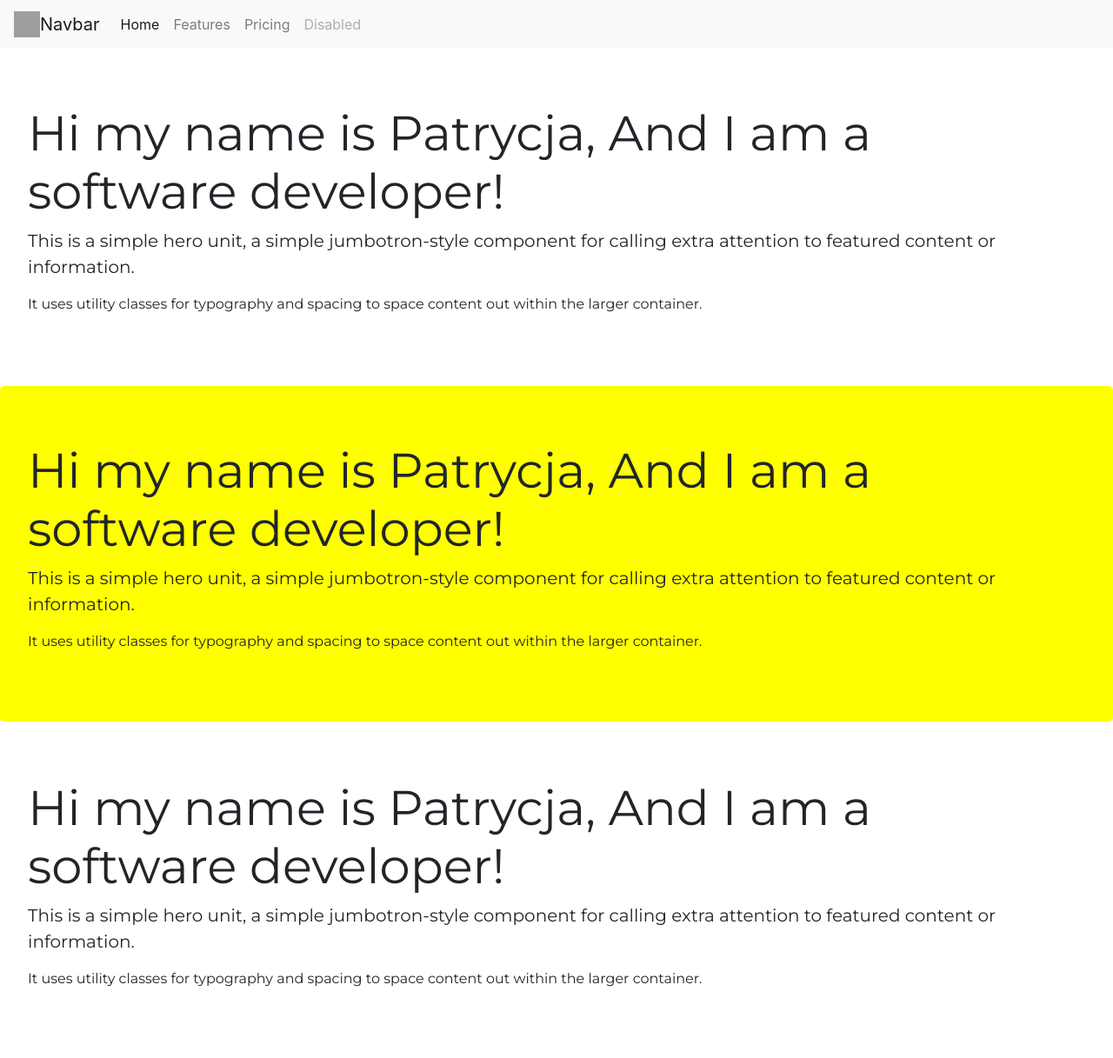
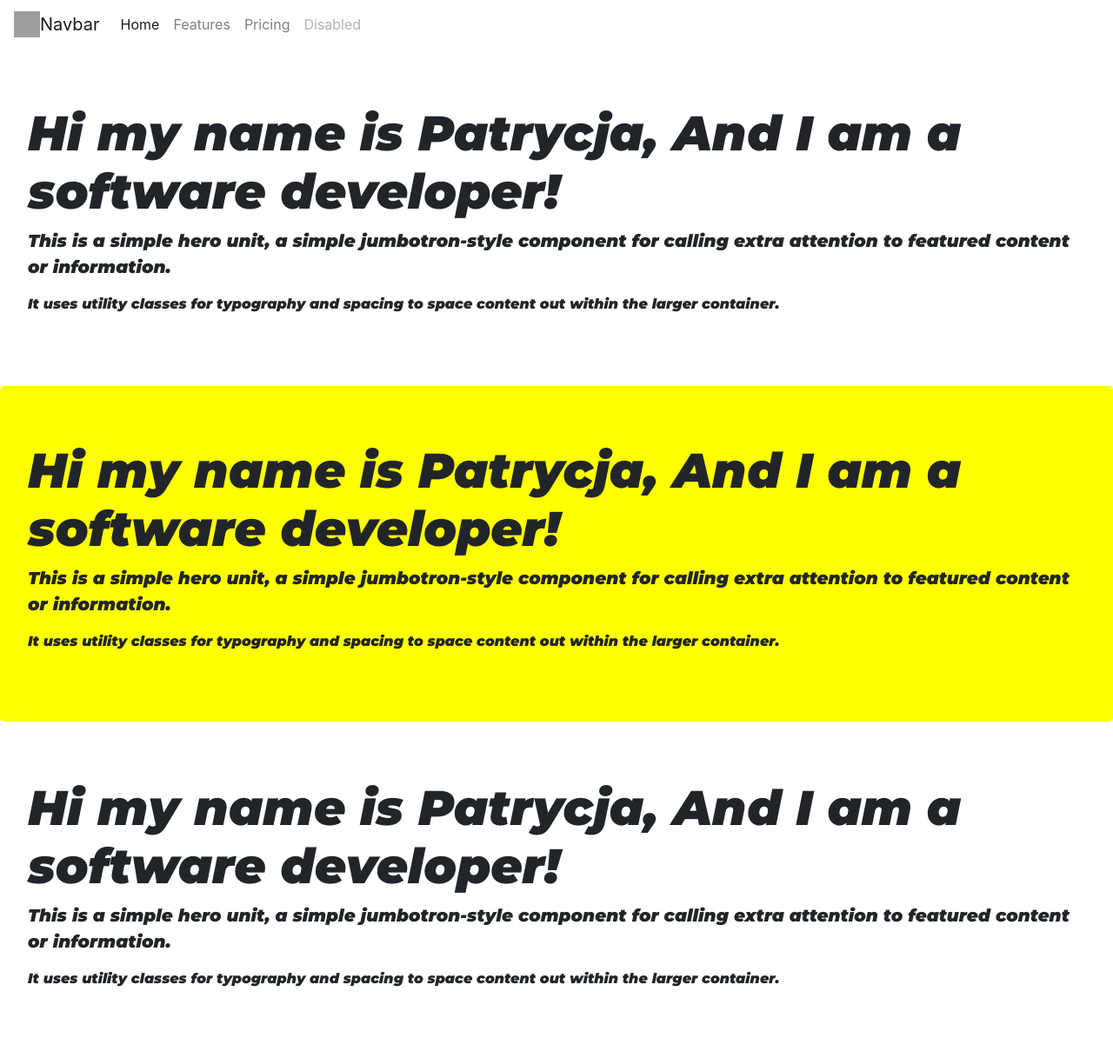
Before and after one commit to Xorast/portfolio, a Flask app: page / in a window 1280 px wide. Shown: the top 1217 px of the page at 87% size. Run offline with Flask 2, Linux system fonts and the light colour scheme; some libraries are stand-ins or nearby versions; grey boxes are pictures that could not be loaded.

Commit message:
updated css color to navbar

```diff
--- a/static/css/style.css
+++ b/static/css/style.css
@@ -1,9 +1,14 @@
-@import url('https://fonts.googleapis.com/css?family=Montserrat:400,900i&display=swap');
+@import url('https://fonts.googleapis.com/css?family=Montserrat:900i&display=swap');
+.bg-light {
+    background-color: #fff!important;
+}
+
 .jumbotron {
     margin-bottom: 0.1em !important;
     background-color: #fff;
     border-radius: .3rem;
     font-family: 'Montserrat', sans-serif;
+    font-weight: bolder;
 }
 
 #yellow {
```
